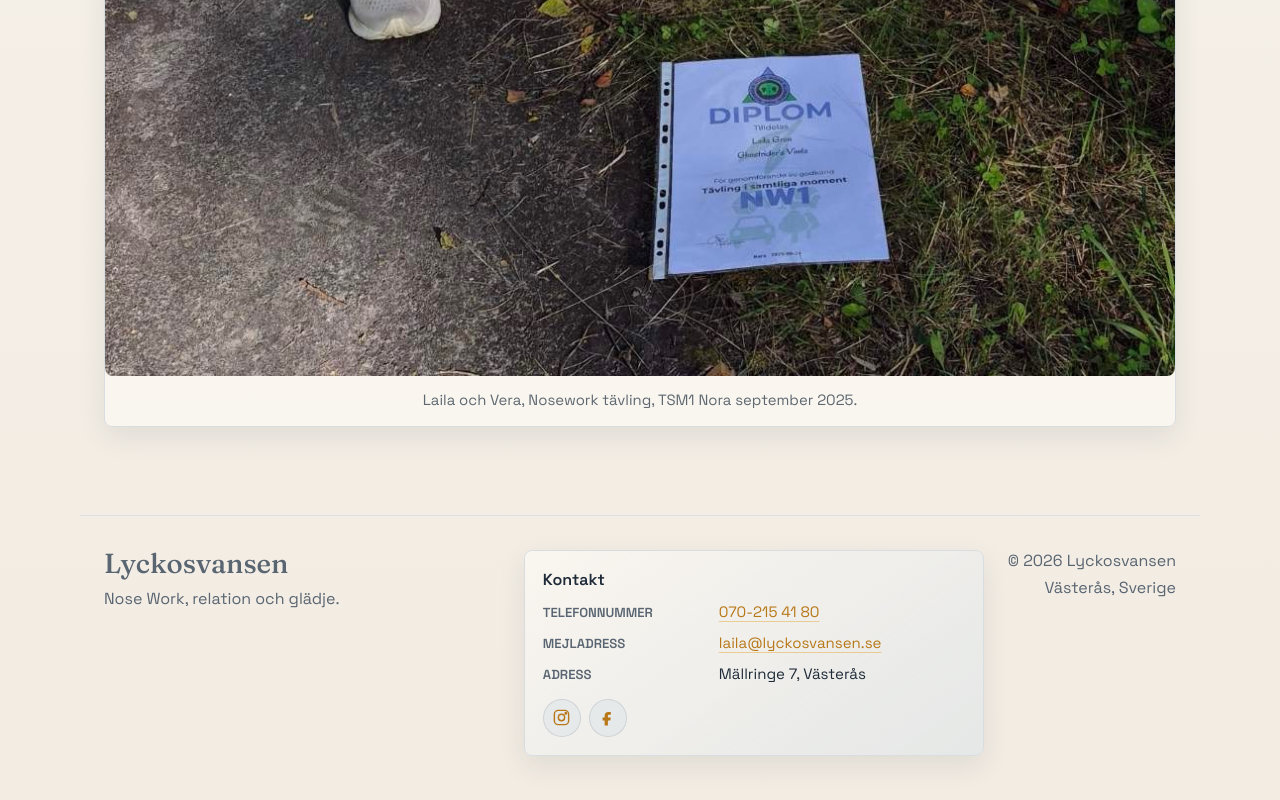
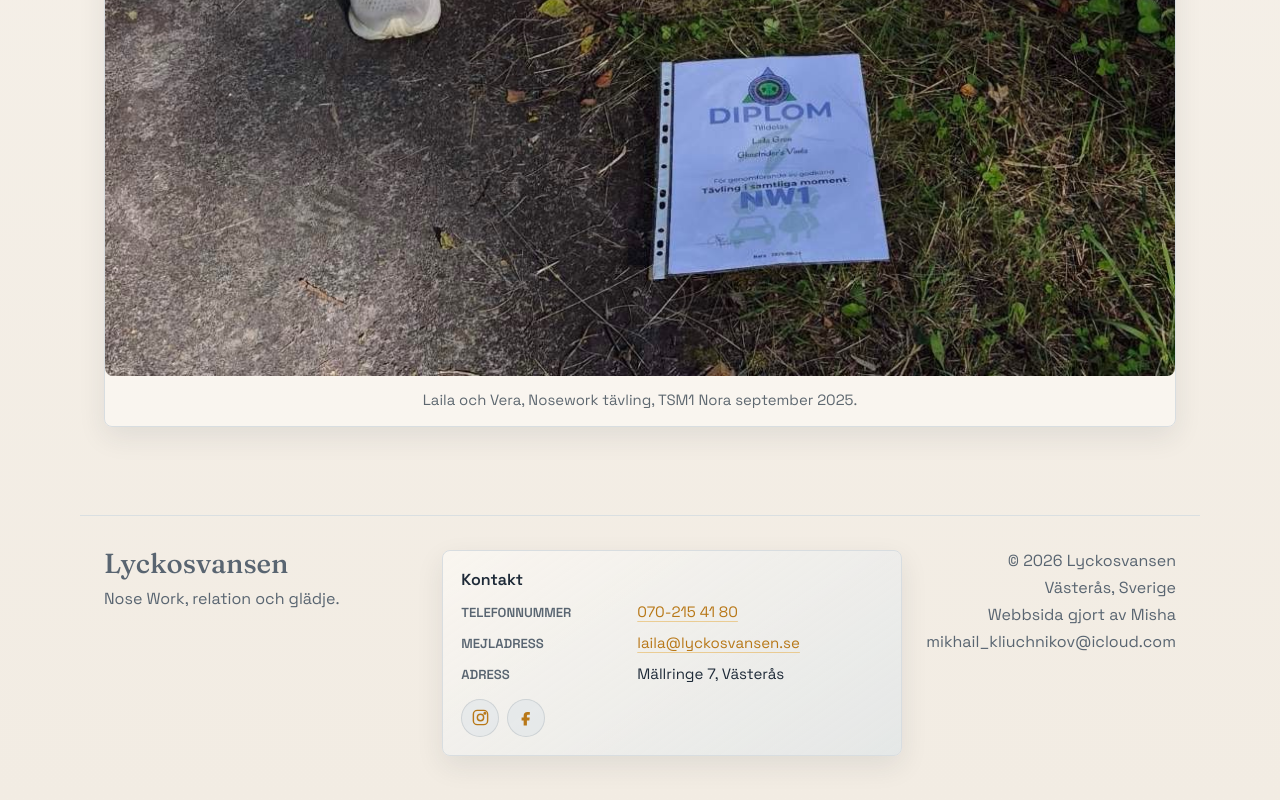
Before and after one commit to MikhailKliuchnikov/Lyckosvansen, a plain HTML site: page index.html in a window 1280 px wide. Shown: the part 1926-2726 px from the top of the page. Drawn offline with Linux system fonts and the light colour scheme.

Commit message:
Addat mejl

```diff
--- a/index.html
+++ b/index.html
@@ -213,6 +213,8 @@
       <div class="footer-links">
         <span>© 2026 Lyckosvansen</span>
         <span>Västerås, Sverige</span>
+        <span>Webbsida gjort av Misha</span>
+        <span>mikhail_kliuchnikov@icloud.com</span>
       </div>
     </footer>
   </div>
```
